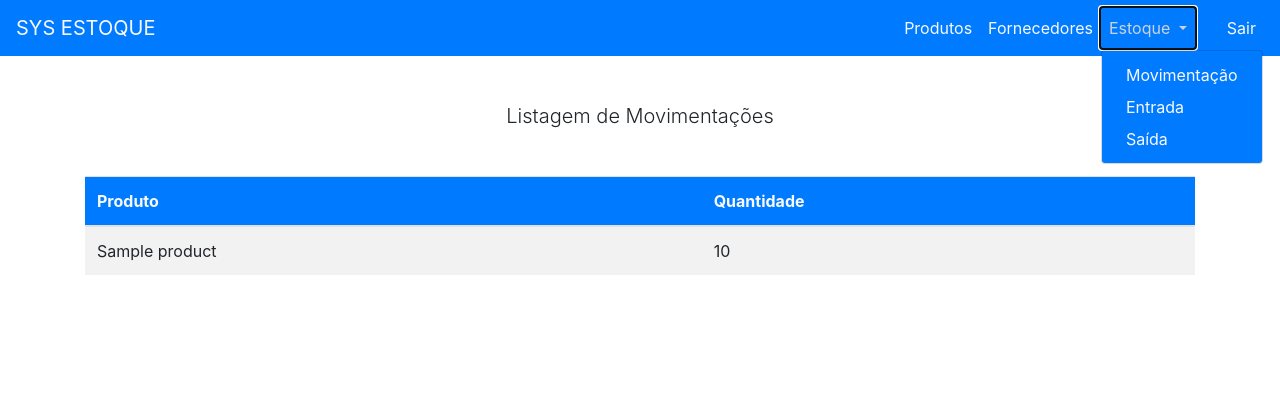
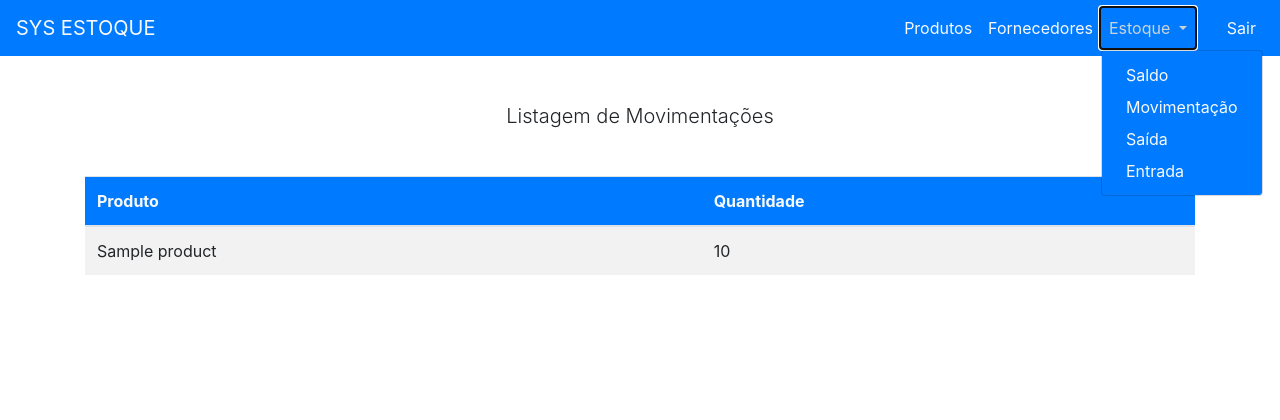
Before and after one commit to kelmerpassos/gestao_produtos, a Django app: page /lots/mov/balance/ in a window 1280 px wide, after a click on "Estoque". Shown: the top 420 px of the page. Run offline with Django 3.2, Linux system fonts and the light colour scheme; tables that the repository leaves empty hold one stand-in row (values such as "Sample post"); some libraries are stand-ins or nearby versions.

Commit message:
Colocando link de saldo

```diff
--- a/templates/index.html
+++ b/templates/index.html
@@ -19,9 +19,10 @@
               Estoque
             </a>
             <div class="dropdown-menu bg-primary" aria-labelledby="navbarDropdownMenuLink">
+              <a class="dropdown-item text-light" href="{% url 'balance_mov' %}">Saldo</a>
               <a class="dropdown-item text-light" href="{% url 'list_mov' %}">Movimentação</a>
+              <a class="dropdown-item text-light" href="{% url 'list_output' %}">Saída</a>
               <a class="dropdown-item text-light" href="{% url 'list_input' %}">Entrada</a>
-              <a class="dropdown-item text-light" href="{% url 'list_output' %}">Saída</a>
             </div>
           </li>
           <li class="nav-item ml-4">
```
